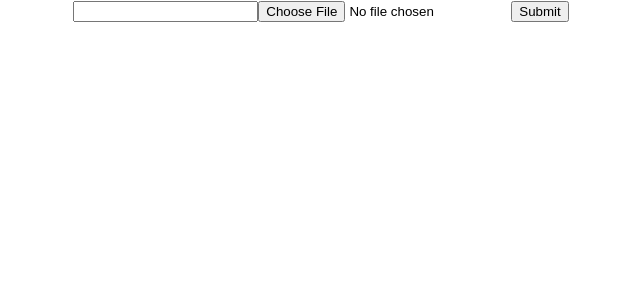
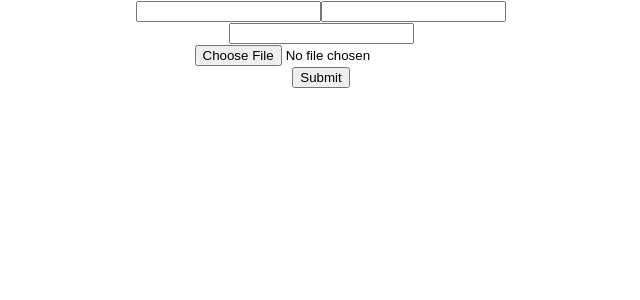
Before and after one commit to bilosm13/eduwire, a React (Create React App) app: page / in a window 1280 px wide. Shown: the top 300 px of the page, without its empty margins (319-959 px from the left). Built offline with nearby package versions, Linux system fonts and the light colour scheme.

Commit message:
now with multiple text entry fields on different lines

```diff
--- a/src/App.js
+++ b/src/App.js
@@ -3,20 +3,25 @@ import React, { useState } from 'react';
 import './App.css'; //centers form and other content on page
 
 const App = () => {
-  const [name, setName] = useState("");
+
+  const [fname, setfName] = useState("");
+  const [lname, setlName] = useState("");
+  const [pron, setPron] = useState("");
   const [selectedFile, setSelectedFile] = useState(null);
 
   const submitForm = () =>{
     const formData = new FormData();
-    formData.append("name", name);
+    formData.append("fname", fname);
+    formData.append("lname", lname);
+    formData.append("pronoun", pron);
     formData.append("file", selectedFile);
 
     //axios //this is for uploading your information to a specific address/server/website using axios
       //.post(UPLOAD_URL, formData)
       //.then((res) => {
-        //alert("File Upload Success");
+        //alert("Submission Success");
      // })
-      //.catch((err) => alert("File Upload Error"));
+      //.catch((err) => alert("Submission Error"));
   };
 
   return (
@@ -24,19 +29,33 @@ const App = () => {
       <form>
         <input
           type="text"
-          value={name}
-          onChange={(e) => setName(e.target.value)}
+          id="first"
+          value={fname}
+          onChange={(e) => setfName(e.target.value)}
         />
-
         <input
-          type="file"
-          value={selectedFile}
-          onChange={(e) => setSelectedFile(e.target.files[0])}
+          type="text"
+          id="last"
+          value={lname}
+          onChange={(e) => setlName(e.target.value)}
+        />
+        <br />
+        <input
+          type="text"
+          id="pronouns"
+          value={pron}
+          onChange={(e) => setPron(e.target.value)}
+        />
+        <br />
+      <input
+        type="file"
+        value={selectedFile}
+        onChange={(e) => setSelectedFile(e.target.files[0])}
         //FileUploader //this is a separate component that I can't get to work
           //onFileSelectSuccess={(file) => setSelectedFile(file)}
           //onFileSelectError={({ error }) => alert(error)}
         />
-
+        <br />
         <button onClick={submitForm}>Submit</button>
       </form>
     </div>
```
Also changed, not shown: 2 other files (tests, documents, lock files or other folders).
